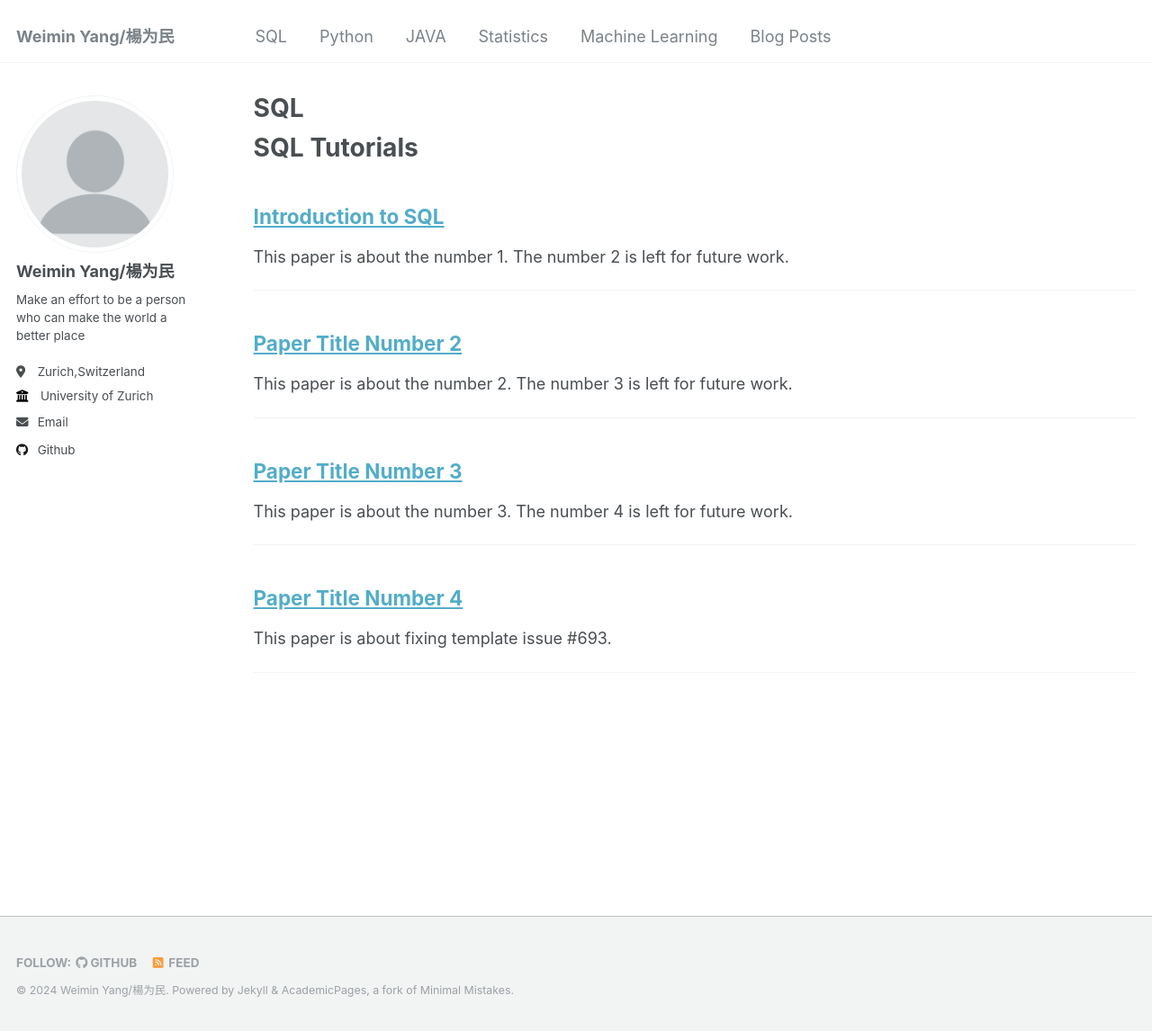
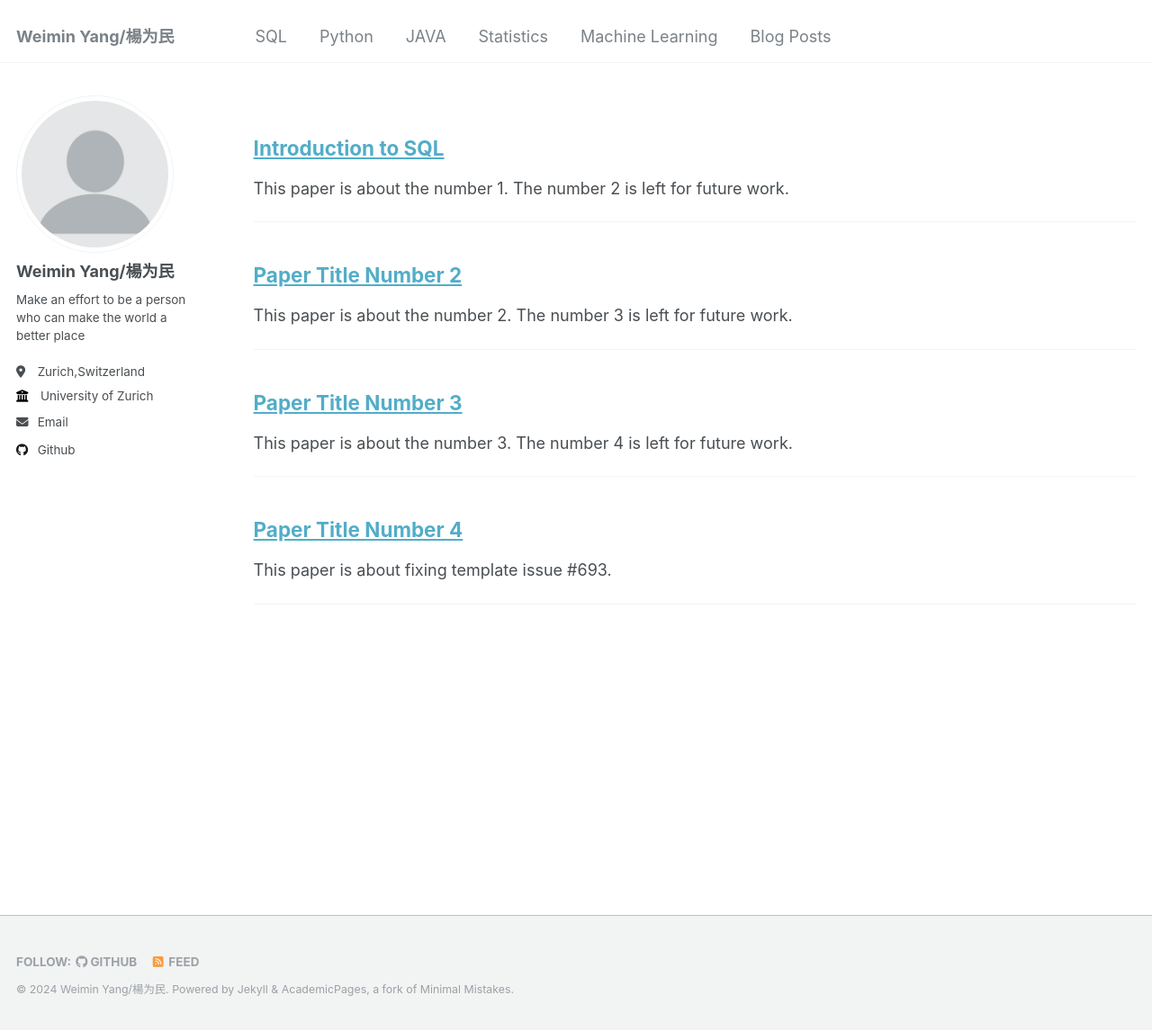
Before and after one commit to weimin3/weimin3.github-io, a Jekyll site: the page built from _pages/SQL.html, in a window 1280 px wide and 1146 px high. Shown: the whole window at 90% size. Built offline with Jekyll 4.4.1, drawn with Linux system fonts in a browser that asks for light colours.

Commit message:
Update SQL.html

```diff
--- a/_pages/SQL.html
+++ b/_pages/SQL.html
@@ -4,6 +4,11 @@ title: "SQL"
 permalink: /SQL/
 author_profile: true
 ---
+<style>
+  h1 {
+    display: none;
+  }
+</style>
 
 <h1>SQL Tutorials</h1>
 
```
